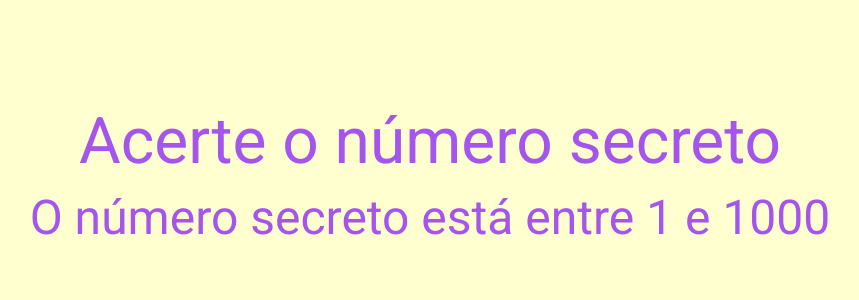
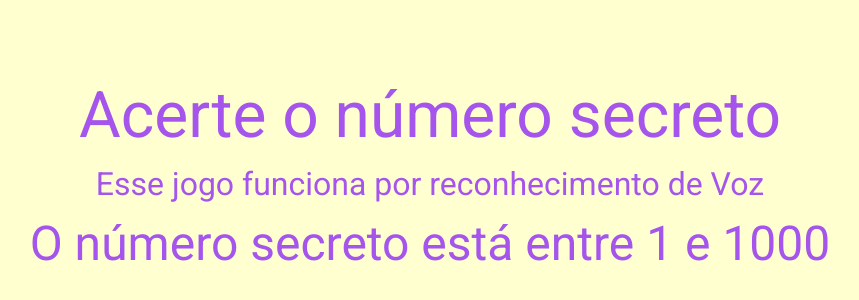
Before and after one commit to AugustoSTavares/N-mero-Secreto, a plain HTML site: page Jogo Advinhar Numero/index.html in a window 1280 px wide. Shown: the part 204-504 px from the top of the page, without its empty margins (210-1069 px from the left). Drawn offline with Linux system fonts and the light colour scheme.

Commit message:
Add files via upload
Adicionando linha de explicação do funcionamento por voz

```diff
--- a/Jogo Advinhar Numero/index.html
+++ b/Jogo Advinhar Numero/index.html
@@ -11,6 +11,7 @@
 </head>
 <body>
     <h1>Acerte o número secreto</h1>
+    <p>Esse jogo funciona por reconhecimento de Voz</p>
     <h3>O número secreto está entre <span id="menor-valor">0</span> e <span id="maior-valor">100</span></h3>
     <div id="chute" class="mensagem">
         <!--<div>Você disse:</div>
--- a/Jogo Advinhar Numero/style.css
+++ b/Jogo Advinhar Numero/style.css
@@ -21,6 +21,11 @@ body{
 
 h1{
     font-size: 4em;
+}
+
+p{
+    font-size: 2em;
+    margin-top: 20px;
 }
 
 h2{
```
